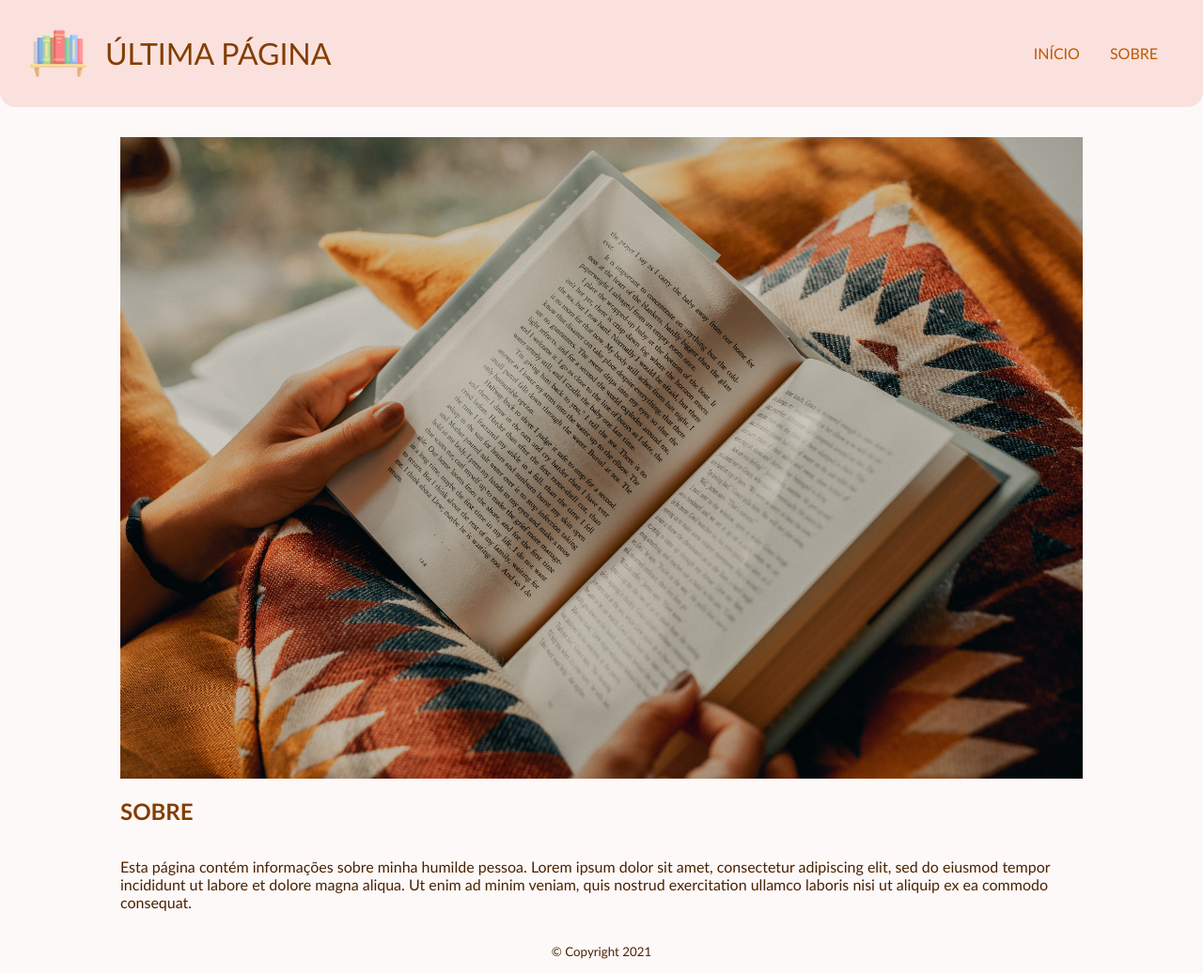
After one commit to juliafrejat/ultimapagina, a Django app: page /blog/about/ in a window 1280 px wide. The commit adds this page. Shown: the whole page at 94% size. Run offline with Django 3.2, Linux system fonts and the light colour scheme.

Commit message:
Criação de views funcionais sem forms ou validação de dados

```diff
--- a/blog/models.py
+++ b/blog/models.py
@@ -6,7 +6,8 @@ from django.utils.timezone import now
 class Book(models.Model):
     name = models.CharField(max_length=255)
     author = models.CharField(max_length=255)
-    poster_url = models.URLField(max_length=200, null=True)
+    cover_url = models.URLField(max_length=200, null=True)
+    is_book_club = models.BooleanField(default=False)
 
     def __str__(self):
         return f'{self.name} ({self.author})'
--- /dev/null
+++ b/blog/templates/blog/about.html
@@ -0,0 +1,12 @@
+{% extends 'base.html' %}
+{% load static %}
+
+{% block title %}
+Sobre
+{% endblock title %}
+
+{% block content %}
+<img src="{% static 'about.jpg' %}" alt="lendo-livro">
+<h2>Sobre</h2>
+<p>Esta página contém informações sobre minha humilde pessoa. Lorem ipsum dolor sit amet, consectetur adipiscing elit, sed do eiusmod tempor incididunt ut labore et dolore magna aliqua. Ut enim ad minim veniam, quis nostrud exercitation ullamco laboris nisi ut aliquip ex ea commodo consequat.</p>
+{% endblock content %}
--- /dev/null
+++ b/blog/urls.py
@@ -0,0 +1,11 @@
+from django.urls import path
+
+from . import views
+
+app_name = 'blog'
+
+urlpatterns = [
+    path('', views.index, name='index'),
+    path('about/', views.about, name='about'),
+
+]
--- a/blog/views.py
+++ b/blog/views.py
@@ -1,3 +1,15 @@
-from django.shortcuts import render
+from django.http import HttpResponse, HttpResponseRedirect
+from django.urls import reverse, reverse_lazy
+from django.shortcuts import render, get_object_or_404
+from django.views import generic
+from .models import Post, Book
 
-# Create your views here.
+def index(request):
+    context = {}
+    index_list = Book.objects.filter(is_book_club=True)
+    context = {"index_list": index_list}
+    return render(request, 'blog/index.html', context)
+
+def about(request):
+    context = {}
+    return render(request, 'blog/about.html', context)
--- /dev/null
+++ b/static/style.css
@@ -0,0 +1,252 @@
+* {
+  font-family: 'Gill Sans', 'Gill Sans MT', Calibri, 'Trebuchet MS', sans-serif;
+}
+
+header {
+  display: flex;
+  justify-content: space-between;
+  align-items: center;
+  margin: 0 0 4vh 0;
+  padding: 2vh 4vh;
+  background-color: #FAE1DD;
+  border-radius: 0 0 16px 16px;
+  }
+
+main {
+  width: 80%;
+  margin: 0 auto;
+  flex: 1;
+  display: flex;
+  flex-direction: column;
+}
+
+footer {
+  display: flex;
+  justify-content: center;
+}
+
+body {
+  height: 100vh;
+  width: 100vw;
+  display: flex;
+  flex-direction: column;
+  background-color: #fef9f9;
+  margin: 0;
+}
+
+#logo {
+  display: flex;
+  align-items: center;
+}
+
+#logo img {
+  height: 60px;
+}
+
+#logo h1 {
+  text-transform: uppercase;
+  padding-left: 20px;
+  font-size: 32px;
+  color: #843d01;
+  font-weight: lighter;
+}
+
+nav {
+  display: flex;
+  justify-content: center;
+  align-items: center;
+}
+
+nav ul{
+  list-style-type: none;
+  display: flex;
+  flex-direction: row;
+  align-items: center !important;
+  margin:0;
+  padding:0;
+}
+
+nav ul li {
+  padding: 16px;
+  font-size: 16px;
+  text-transform: uppercase;
+  font-weight: normal;
+}
+
+a {
+  text-decoration: none;
+  color: #be5902;
+}
+
+a:hover {
+  color: #fd7e12;
+}
+
+h2 {
+  color: #843d01;
+  text-transform: uppercase;
+  font-size: 24px;
+}
+
+h3, p, strong {
+  color: #4a2201;
+}
+
+p img {
+  height: 24px;
+  padding-right: 16px;
+}
+
+#list {
+  display: flex;
+  flex-wrap: wrap;
+  justify-content: center;
+  padding: 0;
+  margin: 0;
+}
+
+#list #card {
+  width: 200px;
+  display: flex;
+  justify-content: center;
+  background-color: #F8EDEB;
+  border-radius: 16px;
+  margin: 0 24px 24px 0;
+}
+
+#card a {
+  text-transform: uppercase;
+  font-weight: normal;
+  color: #cb2813;
+  text-align: center;
+  display: flex;
+  flex-direction: column;
+  align-items: center;
+  max-width: 140px;
+  padding: 24px;
+}
+
+#card a:hover {
+  color: #EF6351;
+}
+
+#card-small {
+  text-transform: none;
+}
+
+#card img {
+  height: 180px;
+  padding-bottom: 16px;
+}
+
+#card img:hover {
+  opacity: 0.5;
+}
+
+#filler {
+  margin: 0;
+  padding: 24px;
+  margin-top: 12px;
+  display: flex;
+  justify-content: center;
+}
+
+#filler img {
+  height: 20vh;
+}
+
+#landing {
+  display: flex;
+  justify-content: center;
+}
+
+#landing a {
+  color: #cb2813;
+  text-transform: uppercase;
+  font-weight: bold;
+  display: flex;
+  flex-direction: column;
+  align-items: center;
+  padding: 36px;
+  background-color: #F8EDEB;
+  border-radius: 16px;
+  margin: 36px;
+}
+
+#landing a:hover {
+  color: #EF6351;
+}
+
+#landing img {
+  height: 180px;
+  padding-top: 16px;
+}
+
+#landing img:hover {
+  opacity: 0.5;
+}
+
+#book_cover {
+  width: auto;
+  height: 140px;
+  object-fit: cover;
+  object-position: 0% 25%;
+}
+
+#buttons {
+  display: flex;
+  justify-content: center;
+  align-items: center;
+  flex-wrap: wrap;
+  margin: 0;
+  padding: 0;
+}
+
+#button {
+  display: flex;
+  justify-content: center;
+  align-items: center;
+  padding: 8px;
+  margin: 8px;
+  background-color: #FAE1DD;
+  border-color: transparent;
+  border-radius: 8px;
+  font-size: 14px;
+  text-transform: uppercase;
+  font-weight: normal;
+  color: #be5902;
+}
+
+input, select {
+  border-radius: 8px;
+  border-color: transparent;
+  background-color: #F8EDEB;
+}
+
+@media screen and (max-width: 600px) {
+  header {
+    flex-direction: column;
+  }
+
+  #landing {
+    flex-direction: column;
+    align-items: center;
+  }
+
+  #landing a {
+    width: max-content;
+  }
+
+  h2 {
+      align-self: center;
+  }
+
+  #list {
+    flex-direction: column;
+    align-items: center;
+  }
+
+  #list #card {
+    margin: 0 0 24px 0;
+  }
+}
--- a/templates/base.html
+++ b/templates/base.html
@@ -1,12 +1,13 @@
 {% load static %}
 
 <!DOCTYPE html>
-<html lang="en">
+<html lang="pt-br">
 
 <head>
     <meta charset="UTF-8">
     <meta http-equiv="X-UA-Compatible" content="IE=edge">
     <meta name="viewport" content="width=device-width, initial-scale=1.0">
+    <link rel="stylesheet" href="{% static 'style.css' %}">
     <title>
         {% block title %}{% endblock %}
     </title>
@@ -14,15 +15,14 @@
 
 <body>
     <header id="main-header">
-        <a href="{% url 'index' %}" id="logo">
+        <a href="{% url 'blog:index' %}" id="logo">
             <img src="{% static 'logo.png' %}" alt="logo">
             <h1>Última Página</h1>
         </a>
         <nav id="main-nav">
             <ul>
-                <li><a href="{% url 'index' %}">Início</a></li>
-                <li><a href="{% url 'about' %}">Sobre</a></li>
-                <li><a href="{% url 'posts' %}">Resenhas</a></li>
+                <li><a href="{% url 'blog:index' %}">Início</a></li>
+                <li><a href="{% url 'blog:about' %}">Sobre</a></li>
             </ul>
         </nav>
 
--- a/ultimapagina/urls.py
+++ b/ultimapagina/urls.py
@@ -14,8 +14,9 @@ Including another URLconf
     2. Add a URL to urlpatterns:  path('blog/', include('blog.urls'))
 """
 from django.contrib import admin
-from django.urls import path
+from django.urls import path, include
 
 urlpatterns = [
+    path('blog/', include('blog.urls')),
     path('admin/', admin.site.urls),
 ]
```
Also changed, not shown: blog/templates/blog/index.html (added, +12 -0 lines), ultimapagina/settings.py (+5 -2 lines), blog/migrations/0002_auto_20211204_2238.py (added), static/about.jpg (added), static/logo.png (added).
